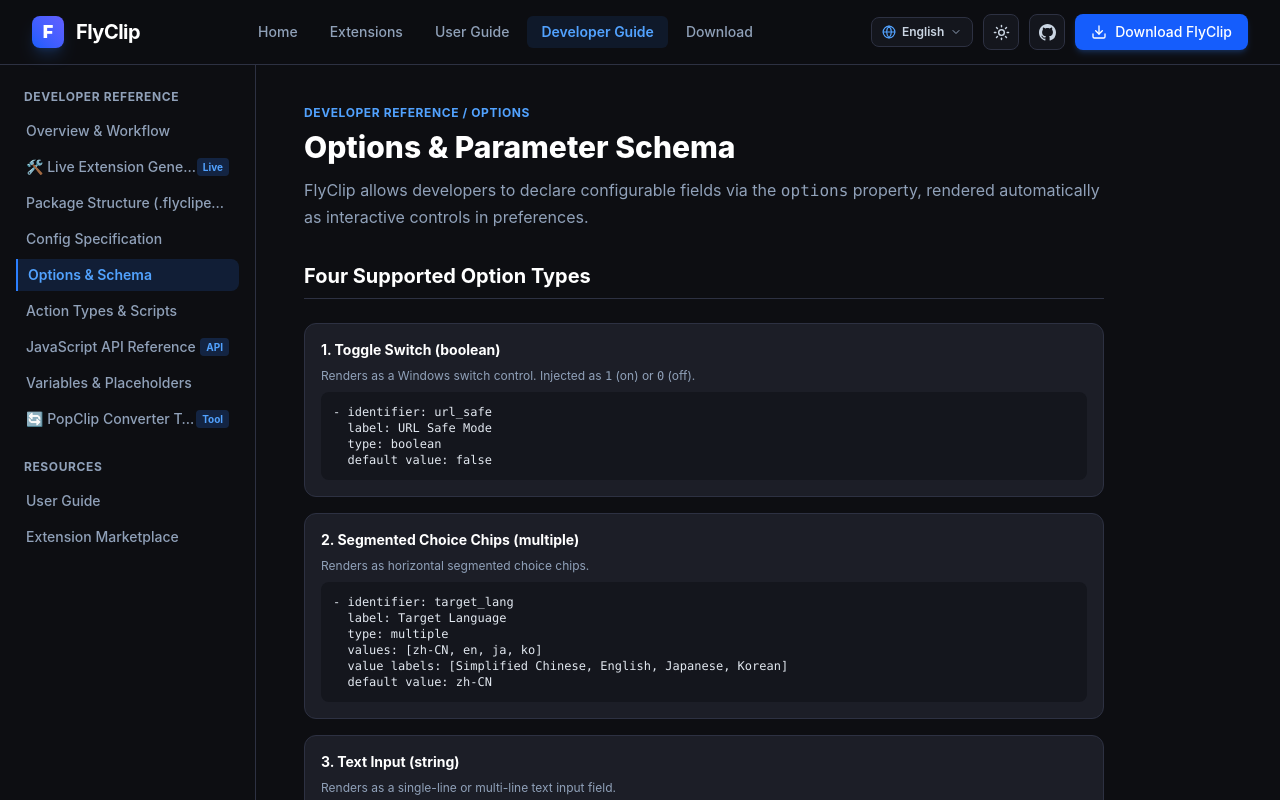
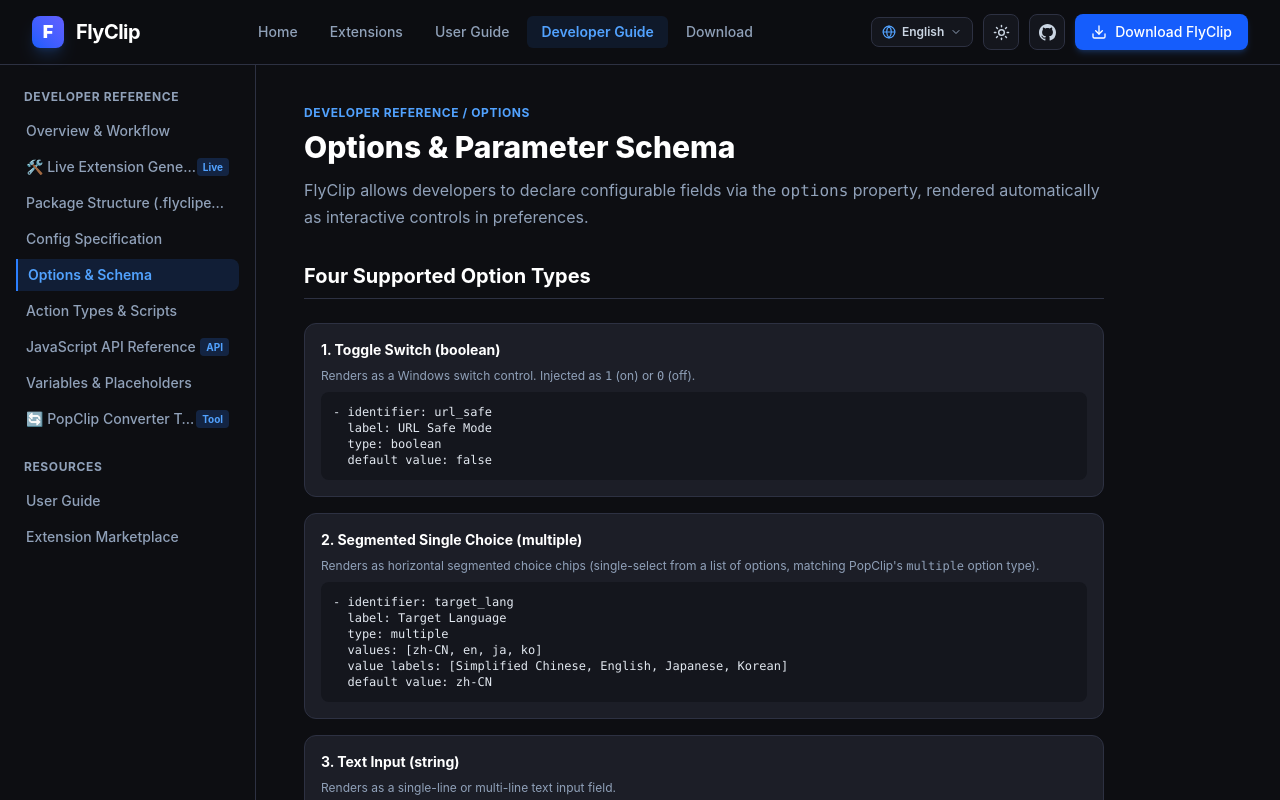
Before and after one commit to flyclip-app/website, a Next.js app: page /dev/options in a window 1280 px wide. Shown: the top 800 px of the page. Built offline with nearby package versions, Linux system fonts and the light colour scheme.

Commit message:
docs: clarify multiple option type as segmented single choice

```diff
--- a/src/app/dev/options/page.tsx
+++ b/src/app/dev/options/page.tsx
@@ -34,8 +34,10 @@
             </div>
 
             <div className="p-4 rounded-xl bg-[#1c1e27] border border-[#2d3142] space-y-2">
-              <h3 className="font-bold text-white text-sm text-blue-400">2. Segmented Choice Chips (multiple)</h3>
-              <p className="text-xs text-slate-400">Renders as horizontal segmented choice chips.</p>
+              <h3 className="font-bold text-white text-sm text-blue-400">2. Segmented Single Choice (multiple)</h3>
+              <p className="text-xs text-slate-400">
+                Renders as horizontal segmented choice chips (single-select from a list of options, matching PopClip&apos;s <code>multiple</code> option type).
+              </p>
               <div className="p-3 rounded-lg bg-[#14161d] font-mono text-xs text-slate-200">
                 <pre>{`- identifier: target_lang
   label: Target Language
@@ -109,8 +111,10 @@
           </div>
 
           <div className="p-4 rounded-xl bg-[#1c1e27] border border-[#2d3142] space-y-2">
-            <h3 className="font-bold text-white text-sm text-blue-400">2. 单选/多选分段组 (multiple)</h3>
-            <p className="text-xs text-slate-400">渲染为水平分段按钮组（Choice Chips）。</p>
+            <h3 className="font-bold text-white text-sm text-blue-400">2. 候选项单选分段组 (multiple)</h3>
+            <p className="text-xs text-slate-400">
+              渲染为水平分段按钮组（从多个预设候选项中<strong>单选其一</strong>，与 PopClip 的 <code>multiple</code> 类型标准完全一致）。
+            </p>
             <div className="p-3 rounded-lg bg-[#14161d] font-mono text-xs text-slate-200">
               <pre>{`- identifier: target_lang
   label: 目标语言
```
